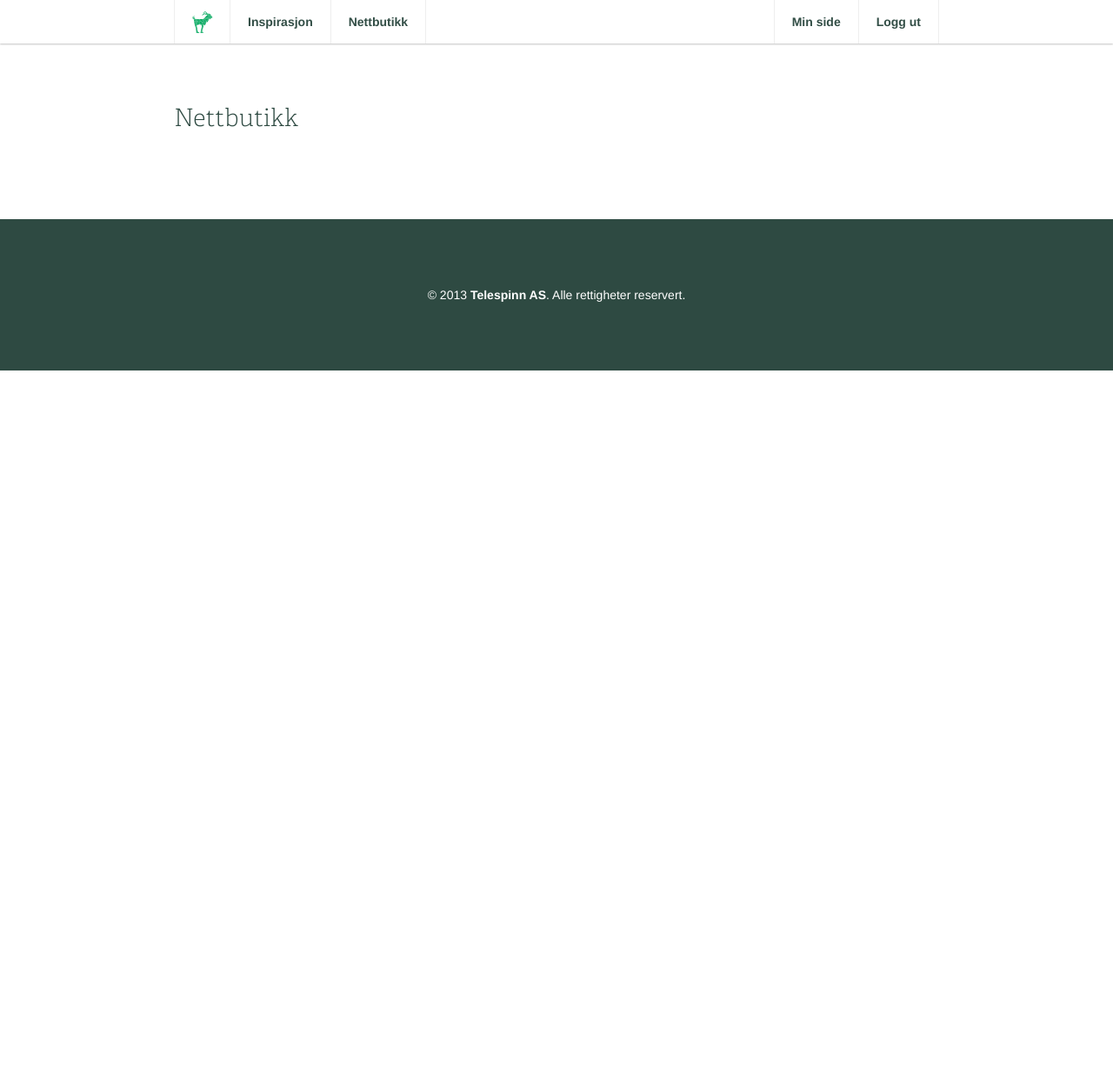
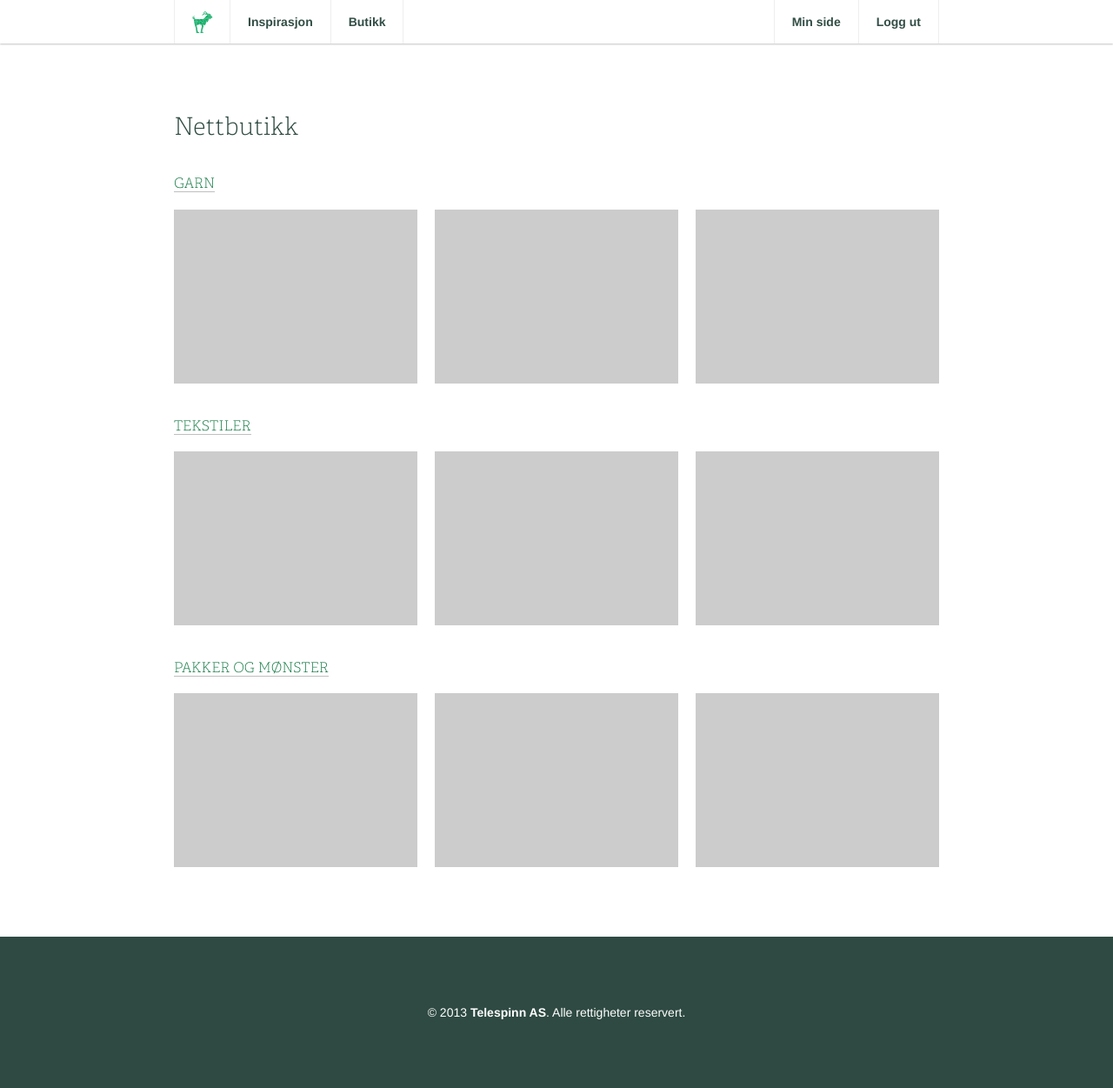
Before and after one commit to jwulf/telespinn, a PHP site: template templates/store/index.php in a window 1280 px wide. Shown: the whole page at 87% size. Before the commit the page ends 426 px from the top, so only its background shows below. Run offline with PHP 8.4, Linux system fonts and the light colour scheme; the template is opened without the code that fills it, so the values that code supplies are empty; some web fonts are replaced.

Commit message:
Add page content

```diff
--- a/assets/stylesheets/less/style.less
+++ b/assets/stylesheets/less/style.less
@@ -44,8 +44,70 @@ a {
   background-color: @bodyBackgroundColor;
   overflow-x: hidden;
   .clearfix();
-  &.pinned {
-    padding-top: (@gridGutterWidth * 2);
+  .index {
+    padding: 0 !important;
+    .grid-row {
+      margin-bottom: 0;
+      padding: (@gridGutterWidth * 4) 0;
+      &:first-child {
+        margin-top: -10px;
+      }
+      &:nth-child(even) {
+        background-color: #f5f5f5;
+        .text {
+          float: right;
+          padding-left: (@gridGutterWidth * 2);
+          padding-right: 0;
+        }
+        .image {
+          float: left;
+        }
+      }
+      &:last-child {
+        margin: 0;
+      }
+    }
+    .text {
+      float: left;
+      width: 600px;
+      padding-right: (@gridGutterWidth * 2);
+    }
+    .image {
+      float: right;
+      position: relative;
+      img {
+        background-color: #555;
+        border-radius: 280px;
+        height: 280px;
+        width: 280px;
+      }
+    }
+  }
+
+  .content {
+    padding: (50 + (@gridGutterWidth * 4)) 0 (@gridGutterWidth * 4);
+    h1 {
+      font-family: "Adelle Thin", sans-serif;
+      font-size: @fontSizeBase + 12;
+      line-height: 1.15;
+      margin-bottom: @gridGutterWidth;
+    }
+    h2 {
+      font-family: "Adelle Thin", sans-serif;
+      font-size: @fontSizeBase;
+      line-height: 1.15;
+      margin-bottom: @gridGutterWidth;
+      margin-top: @gridGutterWidth;
+      text-transform: uppercase;
+    }
+    p {
+      font-size: @fontSizeBase;
+      line-height: 1.45;
+      margin-bottom: @gridGutterWidth;
+      &:last-child {
+        margin-bottom: 0;
+      }
+    }
   }
 }
 .container {
@@ -236,59 +298,6 @@ a {
   }
 }
 
-#content {
-  .grid-row {
-    margin-bottom: 0;
-    padding: (@gridGutterWidth * 4) 0;
-    &:first-child {
-      margin-top: -10px;
-    }
-    &:nth-child(even) {
-      background-color: #f5f5f5;
-      .text {
-        float: right;
-        padding-left: (@gridGutterWidth * 2);
-        padding-right: 0;
-      }
-      .image {
-        float: left;
-      }
-    }
-    &:last-child {
-      margin: 0;
-    }
-  }
-  .text {
-    float: left;
-    width: 600px;
-    padding-right: (@gridGutterWidth * 2);
-  }
-  .image {
-    float: right;
-    position: relative;
-    img {
-      background-color: #555;
-      border-radius: 280px;
-      height: 280px;
-      width: 280px;
-    }
-  }
-  h1 {
-    font-family: "Adelle Thin", sans-serif;
-    font-size: @fontSizeBase + 12;
-    line-height: 1.15;
-    margin-bottom: @gridGutterWidth;
-  }
-  p {
-    font-size: @fontSizeBase;
-    line-height: 1.45;
-    margin-bottom: @gridGutterWidth;
-    &:last-child {
-      margin-bottom: 0;
-    }
-  }
-}
-
 #footer {
   background-color: @bodyColor;
   color: @bodyBackgroundColor;
--- a/index.php
+++ b/index.php
@@ -49,10 +49,10 @@ $app->get('/inspirasjon', function () use ($app) {
 });
 
 /**
-* Define route: GET /nettbutikk
+* Define route: GET /butikk
 */
-$app->get('/nettbutikk', function () use ($app) {
-    $app->render('index/header', ['pageTitle' => 'Nettbutikk']);
+$app->get('/butikk', function () use ($app) {
+    $app->render('index/header', ['pageTitle' => 'Butikk']);
     $app->render('store/index');
     $app->render('index/footer');
 });
--- a/templates/index/header.php
+++ b/templates/index/header.php
@@ -20,7 +20,7 @@
             <a class="home-link" href="/"></a>
             <a class="scroll-past-top">Om Telespinn</a>
             <a href="/inspirasjon">Inspirasjon</a>
-            <a href="/nettbutikk">Nettbutikk</a>
+            <a href="/butikk">Butikk</a>
           </div>
         </div>
         <div class="column">
--- a/templates/index/index.php
+++ b/templates/index/index.php
@@ -3,7 +3,7 @@
 <?php else : ?>
   <div id="container">
 <?php endif; ?>
-  <div id="content">
+  <div class="content index">
     <div class="grid-row">
       <div class="container">
         <div class="image position-vertical">
@@ -12,7 +12,7 @@
         <div class="text">
           <h1>Velkommen til Telespinn!</h1>
           <p>
-            Telespinn er et spinneri på gården Midt-Svartdal som har spesialisert seg på miljøvennlig produksjon av garn og tekstiler fra mohairgeita. Vi spinner dog alle animalske fiber, og hele prosessen – fra fiber til ferdig garn eller tekstil – foregår på gården. Våre produkter kan kjøpes på gården eller her i <a href="/">nettbutikken</a>.
+            Telespinn er et spinneri på gården Midt-Svartdal som har spesialisert seg på miljøvennlig produksjon av garn og tekstiler fra mohairgeita. Vi spinner dog alle animalske fiber, og hele prosessen – fra fiber til ferdig garn eller tekstil – foregår på gården. Våre produkter kan kjøpes på gården eller her i <a href="/butikk">nettbutikken</a>.
           </p>
           <p>
             Du kan også leie oss til å spinne garn av ditt eget fiber. Vi tar allerede imot fiber fra hele landet – også fra våre naboland. Vi kan lage garn av de fleste fiber, og har spunnet garn av kashmir, angorakanin, de fleste norske og svenske sauerasene, alpakka og hund. <a href="/">Les mer om leiespinning her</a>.
--- a/templates/profile/index.php
+++ b/templates/profile/index.php
@@ -3,7 +3,7 @@
 <?php else : ?>
   <div id="container">
 <?php endif; ?>
-  <div id="content">
+  <div class="content">
     <div class="grid-row">
       <div class="container">
         <h1>Min side</h1>
--- a/templates/store/index.php
+++ b/templates/store/index.php
@@ -3,10 +3,64 @@
 <?php else : ?>
   <div id="container">
 <?php endif; ?>
-  <div id="content">
+  <div class="content">
     <div class="grid-row">
       <div class="container">
         <h1>Nettbutikk</h1>
+        <div class="grid-row">
+          <div class="grid-column grid-span-12">
+            <h2>
+              <a href="/butikk/garn">Garn</a>
+            </h2>
+            <div class="grid-row">
+              <div class="grid-column grid-span-4">
+                <div style="background-color: #ccc; height: 200px;"></div>
+              </div>
+              <div class="grid-column grid-span-4">
+                <div style="background-color: #ccc; height: 200px;"></div>
+              </div>
+              <div class="grid-column grid-span-4">
+                <div style="background-color: #ccc; height: 200px;"></div>
+              </div>
+            </div>
+          </div>
+        </div>
+        <div class="grid-row">
+          <div class="grid-column grid-span-12">
+            <h2>
+              <a href="/butikk/tekstiler">Tekstiler</a>
+            </h2>
+            <div class="grid-row">
+              <div class="grid-column grid-span-4">
+                <div style="background-color: #ccc; height: 200px;"></div>
+              </div>
+              <div class="grid-column grid-span-4">
+                <div style="background-color: #ccc; height: 200px;"></div>
+              </div>
+              <div class="grid-column grid-span-4">
+                <div style="background-color: #ccc; height: 200px;"></div>
+              </div>
+            </div>
+          </div>
+        </div>
+        <div class="grid-row">
+          <div class="grid-column grid-span-12">
+            <h2>
+              <a href="/butikk/pakker-og-monster">Pakker og mønster</a>
+            </h2>
+            <div class="grid-row">
+              <div class="grid-column grid-span-4">
+                <div style="background-color: #ccc; height: 200px;"></div>
+              </div>
+              <div class="grid-column grid-span-4">
+                <div style="background-color: #ccc; height: 200px;"></div>
+              </div>
+              <div class="grid-column grid-span-4">
+                <div style="background-color: #ccc; height: 200px;"></div>
+              </div>
+            </div>
+          </div>
+        </div>
       </div>
     </div>
   </div>
```
Also changed, not shown: templates/stories/index.php (+55 -1 lines), assets/stylesheets/css/style.css.
